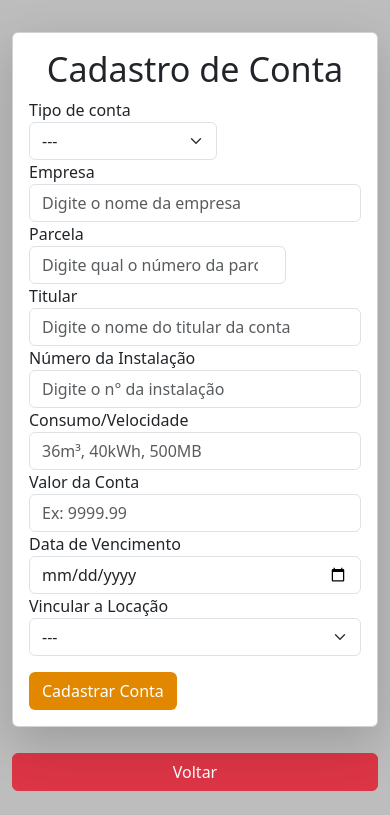
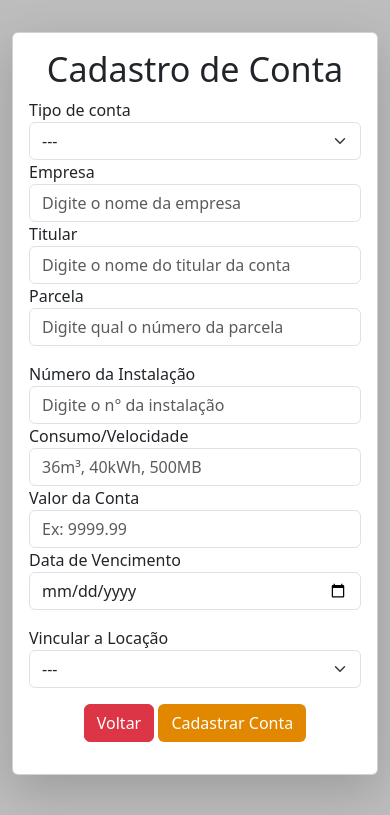
Before and after one commit to kalkslucas/controle-locacao, a PHP site: page /form-gerar-conta.php in a window 390 px wide. Shown: the part 164-979 px from the top of the page. Run offline with PHP 8.4, Linux system fonts and the light colour scheme; the visitor is signed in with stand-in values (Sample User, id 1); data that the repository does not hold is empty.

Commit message:
upgrade: ajuste layout responsivo cadastro conta. exibição de unidade de consumo/velocidade de acordo com o tipo da conta

```diff
--- a/editarDespesa.php
+++ b/editarDespesa.php
@@ -52,7 +52,7 @@ try {
   $update->bindParam(":empresa", $empresa, PDO::PARAM_STR);
   $update->bindParam(":titular", $titular, PDO::PARAM_STR);
   $update->bindParam(":num_instalacao", $num_instalacao, PDO::PARAM_STR);
-  $update->bindParam(":consumo_velocidade", $consumo_velocidade, PDO::PARAM_STR);
+  $update->bindParam(":consumo_velocidade", $consumo_velocidade, PDO::PARAM_INT);
   $update->bindParam(":valor_mes", $valor_mes, PDO::PARAM_STR);
   $update->bindParam(":vencimento", $vencimento, PDO::PARAM_STR);
   $update->execute();
--- a/form-gerar-conta.php
+++ b/form-gerar-conta.php
@@ -67,8 +67,9 @@ if(isset($_SESSION['idusuario']) && !empty( $_SESSION['idusuario'] )):
                 <h3 class="card-title text-center display-4">Cadastro de Conta</h3>
                 <form action="gerarConta.php" method="post">
                   <div class="mt-1">
-                    <label id="tipoDespesa">
-                      Tipo de conta
+                    <div class="row mb-3">
+                      <div class="col-md-3">
+                        <label id="tipoDespesa" class="d-inline">Tipo de conta</label>
                           <select class="form-select" name="tipoDespesa" id="tipoDespesa" required>
                             <option value="">---</option>
                             <option value="ENERGIA">Energia</option>
@@ -78,45 +79,42 @@ if(isset($_SESSION['idusuario']) && !empty( $_SESSION['idusuario'] )):
                             <option value="IPTU">IPTU</option>
                             <option value="IMPOSTO DE RENDA">Imposto de Renda</option>
                           </select>
-                    </label>
+                      </div>
+                      <div class="col-md-3">
+                        <label id="empresa" class="d-inline">Empresa</label>
+                        <input id="empresa" name="empresa" class="form-control" type="text" placeholder="Digite o nome da empresa" required>
+                      </div>
+                      <div class="col-md-3">
+                        <label id="titular" class="d-inline">Titular</label>
+                          <input id="titular" name="titular" class="form-control" type="text" placeholder="Digite o nome do titular da conta" required>
+                      </div>
+                      <div class="col-md-3">
+                        <label id="parcela" class="d-inline">Parcela</label>
+                        <input id="parcela" name="parcela" class="form-control" type="number" placeholder="Digite qual o número da parcela" required>
+                      </div>
+                    </div>
+                    <div class="row mb-3">
+                      <div class="col-md-3">
+                        <label id="numInstalacao" class="d-inline">Número da Instalação</label>
+                        <input id="numInstalacao" name="numInstalacao" class="form-control" type="text" placeholder="Digite o n° da instalação">
+                      </div>
+                      <div class="col-md-3">
+                        <label id="consumoVelocidade" class="d-inline">Consumo/Velocidade</label>
+                          <input id="consumoVelocidade" name="consumoVelocidade" class="form-control" type="number" placeholder="36m³, 40kWh, 500MB">
+                      </div>
+                      <div class="col-md-3">
+                        <label id="valorConta" class="d-inline">Valor da Conta</label>
+                          <input id="valorConta" name="valorConta" class="form-control" type="text" placeholder="Ex: 9999.99" required>
+                      </div>
+                      <div class="col-md-3">
+                        <label id="dataVencimento" class="d-inline">Data de Vencimento</label>
+                          <input id="dataVencimento" name="dataVencimento" class="form-control" type="date" required>
+                      </div>
+                    </div>
 
-                    <label id="empresa">
-                      Empresa
-                      <input id="empresa" name="empresa" class="form-control" type="text" placeholder="Digite o nome da empresa" required>
-                    </label>
-
-                    <label id="parcela">
-                      Parcela
-                      <input id="parcela" name="parcela" class="form-control" type="number" placeholder="Digite qual o número da parcela" required>
-                    </label>
-
-                    <label id="titular">
-                      Titular
-                      <input id="titular" name="titular" class="form-control" type="text" placeholder="Digite o nome do titular da conta" required>
-                    </label>
-
-                    <label id="numInstalacao">
-                      Número da Instalação
-                      <input id="numInstalacao" name="numInstalacao" class="form-control" type="text" placeholder="Digite o n° da instalação">
-                    </label>
-
-                    <label id="consumoVelocidade">
-                      Consumo/Velocidade
-                      <input id="consumoVelocidade" name="consumoVelocidade" class="form-control" type="text" placeholder="36m³, 40kWh, 500MB">
-                    </label>
-
-                    <label id="valorConta">
-                      Valor da Conta
-                      <input id="valorConta" name="valorConta" class="form-control" type="text" placeholder="Ex: 9999.99" required>
-                    </label>
-
-                    <label id="dataVencimento">
-                      Data de Vencimento
-                      <input id="dataVencimento" name="dataVencimento" class="form-control" type="date" required>
-                    </label>
-
-                    <label id="vincularLocacao">
-                      Vincular a Locação
+                    <div class="row mb-3">
+                      <div class="col-md-12">
+                        <label id="vincularLocacao" class="d-inline">Vincular a Locação</label>
                         <select class="form-select" name="vincularLocacao" id="vincularLocacao" required>
                           <option value="">---</option>
                           <?php
@@ -135,12 +133,18 @@ if(isset($_SESSION['idusuario']) && !empty( $_SESSION['idusuario'] )):
                             }
                           ?>
                         </select>
-                    </label>
+                      </div>
+                    </div>
+                  </div>
+
+                  <div class="col text-center">
+                    <a href="./visualizar-despesas.php" class="text-center btn btn-danger">Voltar</a>
+                    <input class="btn btn-laranja" type="submit" value="Cadastrar Conta">
                   </div>
 
 
                   <label class="d-flex mt-3" id="enviarLocacao">
-                    <input class="btn btn-laranja" type="submit" value="Cadastrar Conta">
+
                   </label>
                 </form>
               </div>
@@ -152,7 +156,7 @@ if(isset($_SESSION['idusuario']) && !empty( $_SESSION['idusuario'] )):
 
     <div class="row justify-content-end">
       <div class="col-lg-1 col-md-2 col-sm-12 mb-4">
-        <a href="./visualizar-despesas.php" class="text-center btn btn-danger btn-modal w-100">Voltar</a>
+
       </div>
     </div>
 
--- a/gerarConta.php
+++ b/gerarConta.php
@@ -24,7 +24,7 @@ $insert->bindParam(":empresa", $empresa, PDO::PARAM_STR);
 $insert->bindParam(":parcela", $parcela, PDO::PARAM_STR);
 $insert->bindParam(":titular", $titular, PDO::PARAM_STR);
 $insert->bindParam(":numInstalacao", $numInstalacao, PDO::PARAM_STR);
-$insert->bindParam(":consumoVelocidade", $consumoVelocidade, PDO::PARAM_STR);
+$insert->bindParam(":consumoVelocidade", $consumoVelocidade, PDO::PARAM_INT);
 $insert->bindParam(":valorConta", $valorConta, PDO::PARAM_STR);
 $insert->bindParam(":dataVencimento", $dataVencimento, PDO::PARAM_STR);
 $insert->bindParam(":vincularLocacao", $vincularLocacao, PDO::PARAM_INT);
```
Also changed, not shown: ver-despesa.php (+25 -4 lines). Lines whose indentation alone changed are shown as unchanged.
